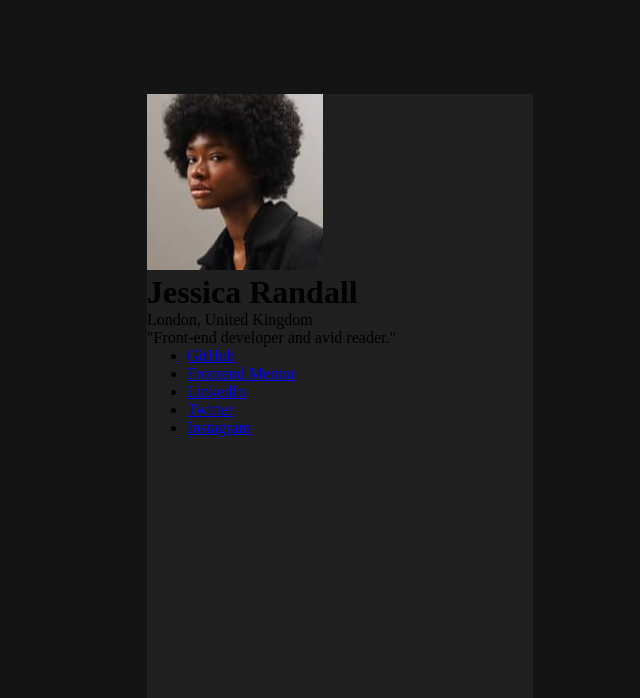
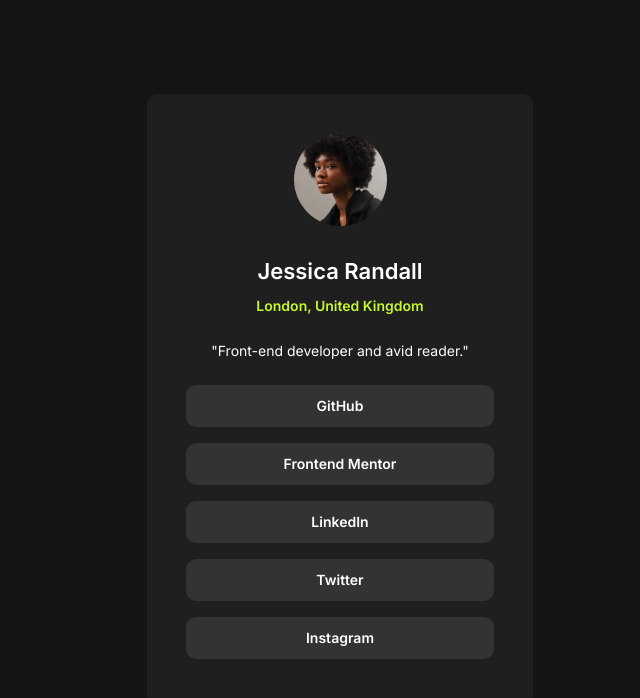
Before and after one commit to wraith-wall/social-links-profile-main, a plain HTML site: page index.html in a window 1280 px wide. Shown: the whole page, without its empty margins (300-940 px from the left). Drawn offline with Linux system fonts and the light colour scheme.

Commit message:
complete project

```diff
--- a/index.html
+++ b/index.html
@@ -5,22 +5,23 @@
 	<meta name="viewport" content="width=device-width, initial-scale=1.0"> <!-- displays site properly based on user's device -->
 
 	<link rel="icon" type="image/png" sizes="32x32" href="./assets/images/favicon-32x32.png">
+	<link href="https://fonts.googleapis.com/css2?family=Figtree:ital,wght@0,300..900;1,300..900&family=Inter:ital,opsz,wght@0,14..32,100..900;1,14..32,100..900&family=Outfit:wght@100..900&display=swap" rel="stylesheet">
 	<link rel="stylesheet" href="css/styles.min.css">
 	<title>Frontend Mentor | Social links profile</title>
 
 </head>
 <body>
 	<main class="main-links">
-		<img src="assets/images/avatar-jessica.jpeg" alt="photo">
-		<h1>Jessica Randall</h1>
-		<span>London, United Kingdom</span>
-		<p>"Front-end developer and avid reader."</p>
-		<ul>
-			<li><a href="#">GitHub</a></li>
-			<li><a href="#">Frontend Mentor</a></li>
-			<li><a href="#">LinkedIn</a></li>
-			<li><a href="#">Twitter</a></li>
-			<li><a href="#">Instagram</a></li>
+		<div class="main-links__photo"><img src="assets/images/avatar-jessica.jpeg" alt="photo"></div>
+		<h1 class="main-links__title">Jessica Randall</h1>
+		<div class="main-links__location">London, United Kingdom</div>
+		<p class="main-links__descr">"Front-end developer and avid reader."</p>
+		<ul class="main-links__list">
+			<li class="main-links__item"><a href="#">GitHub</a></li>
+			<li class="main-links__item"><a href="#">Frontend Mentor</a></li>
+			<li class="main-links__item"><a href="#">LinkedIn</a></li>
+			<li class="main-links__item"><a href="#">Twitter</a></li>
+			<li class="main-links__item"><a href="#">Instagram</a></li>
 		</ul>
 	</main>
 
--- a/sass/styles.sass
+++ b/sass/styles.sass
@@ -3,13 +3,55 @@
 	box-sizing: border-box
 
 body
-	// font-family: 'Figtree', sans-serif
+	font-family: 'Inter', sans-serif
 	background-color: hsl(0, 0%, 8%)
 	min-height: 100vh
 	align-content: center
 
 .main-links
 	margin: auto
+	padding: 39px
 	width: 386px
 	height: 613px
 	background-color: hsl(0, 0%, 12%)
+	text-align: center
+	border-radius: 10px
+	color: white
+	font-size: 14px
+	font-weight: 600
+	&__photo
+		img
+			width: 93px
+			height: 93px
+			border-radius: 100px
+	&__title
+		margin-top: 29px
+		font-size: 22px
+		font-weight: 600
+	&__location
+		margin-top: 13px
+		color: hsl(75, 94%, 57%)
+	&__descr
+		margin-top: 28px
+		font-weight: 400
+	&__list
+		margin-top: 26px
+		display: flex
+		flex-direction: column
+		gap: 16px
+		list-style: none
+		padding: 0
+	&__item
+		min-width: 305px
+		min-height: 42px
+		background-color: hsl(0, 0%, 20%)
+		border-radius: 10px
+		align-content: center
+		&:hover
+			background-color: hsl(75, 94%, 57%)
+			a
+				color: hsl(0, 0%, 8%)
+		a
+			text-decoration: none
+			color: white
+			transition: color .2s ease
```
Also changed, not shown: css/styles.min.css, 1 other file.
